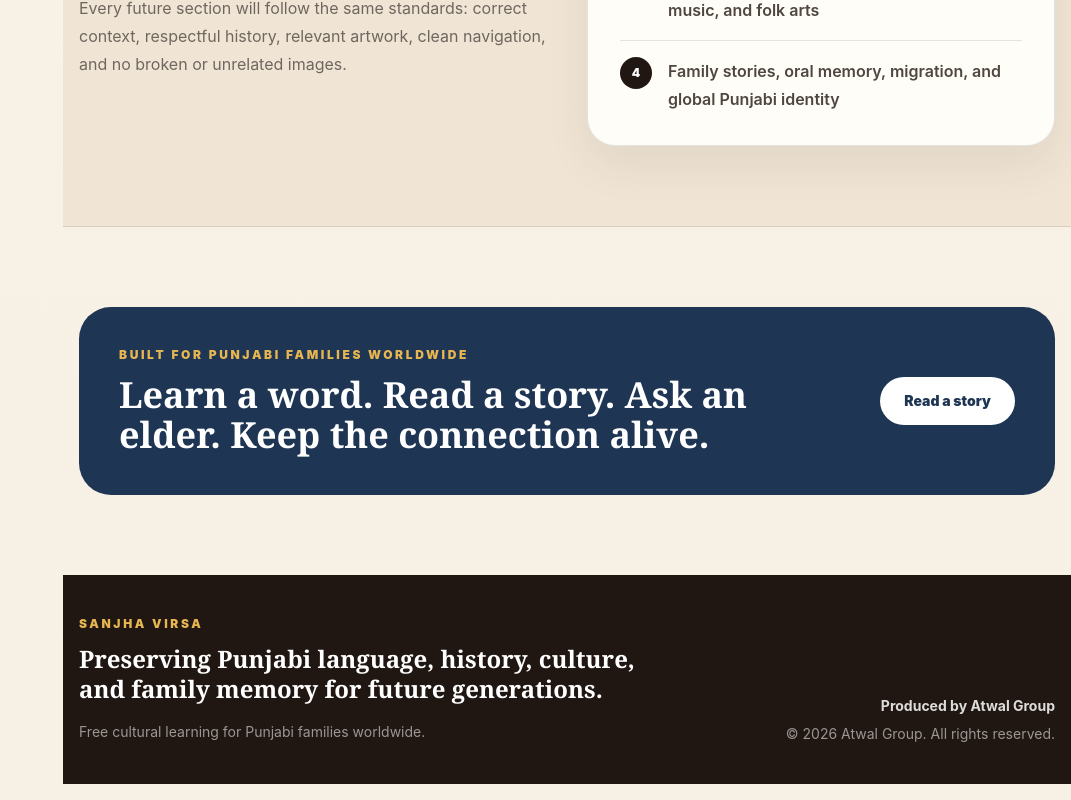
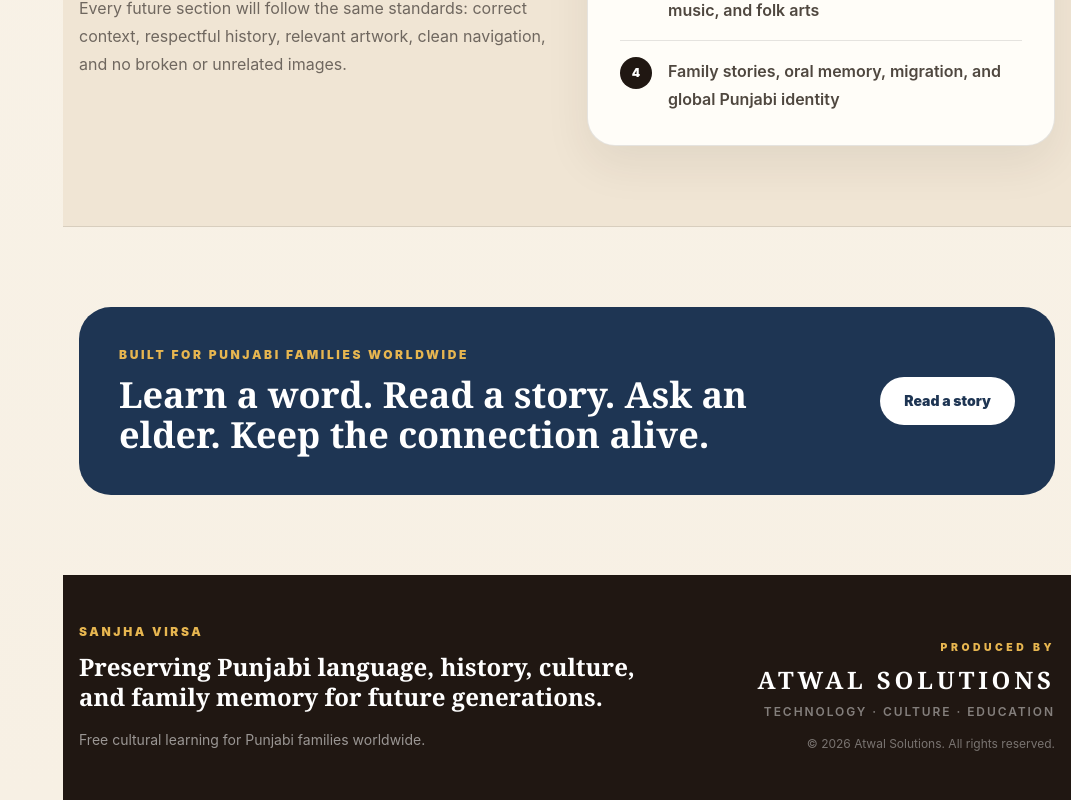
Before and after one commit to Gagan8atwal/sanjha-virsa, a Next.js app: page / in a window 1280 px wide. Shown: the part 3173-3973 px from the top of the page, without its empty margins (209-1280 px from the left). Built offline with nearby package versions, Linux system fonts and the light colour scheme.

Commit message:
Rebrand footer to Atwal Solutions

```diff
--- a/components/SiteFooter.tsx
+++ b/components/SiteFooter.tsx
@@ -1,15 +1,17 @@
 export default function SiteFooter() {
   return (
     <footer className="border-t border-black/10 bg-[#201712] text-white">
-      <div className="sv-container grid gap-8 py-10 md:grid-cols-[1fr_auto] md:items-end">
+      <div className="sv-container grid gap-10 py-12 md:grid-cols-[1fr_auto] md:items-end">
         <div>
           <p className="text-xs font-black uppercase tracking-[0.22em] text-[#e7b650]">Sanjha Virsa</p>
           <p className="mt-3 max-w-xl font-serif text-2xl font-bold leading-tight">Preserving Punjabi language, history, culture, and family memory for future generations.</p>
           <p className="mt-4 text-sm leading-6 text-white/55">Free cultural learning for Punjabi families worldwide.</p>
         </div>
-        <div className="text-sm text-white/55 md:text-right">
-          <p className="font-bold text-white/85">Produced by Atwal Group</p>
-          <p className="mt-2">© 2026 Atwal Group. All rights reserved.</p>
+        <div className="md:text-right">
+          <p className="text-[0.65rem] font-black uppercase tracking-[0.34em] text-[#e7b650]">Produced by</p>
+          <p className="mt-2 font-serif text-2xl font-bold uppercase tracking-[0.16em] text-white">Atwal Solutions</p>
+          <p className="mt-2 text-xs font-semibold uppercase tracking-[0.16em] text-white/45">Technology · Culture · Education</p>
+          <p className="mt-4 text-xs text-white/40">© 2026 Atwal Solutions. All rights reserved.</p>
         </div>
       </div>
     </footer>
```
